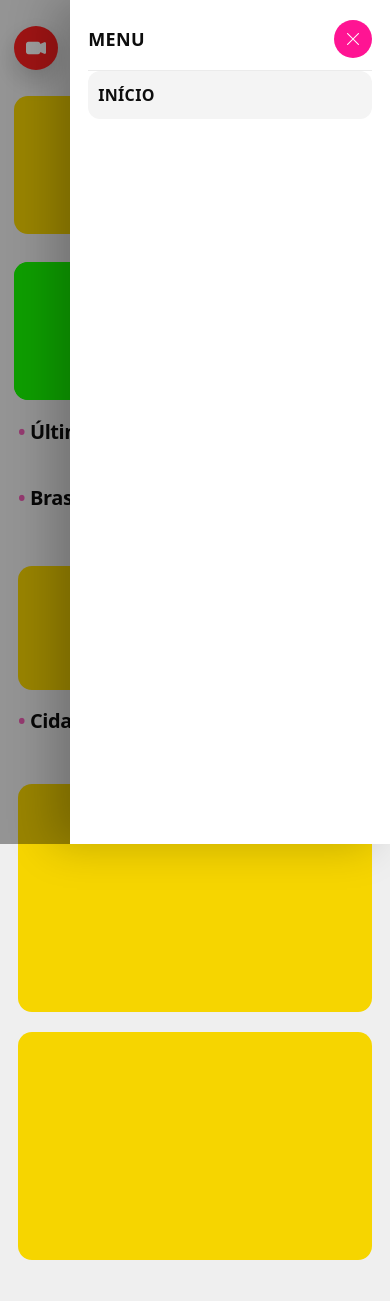
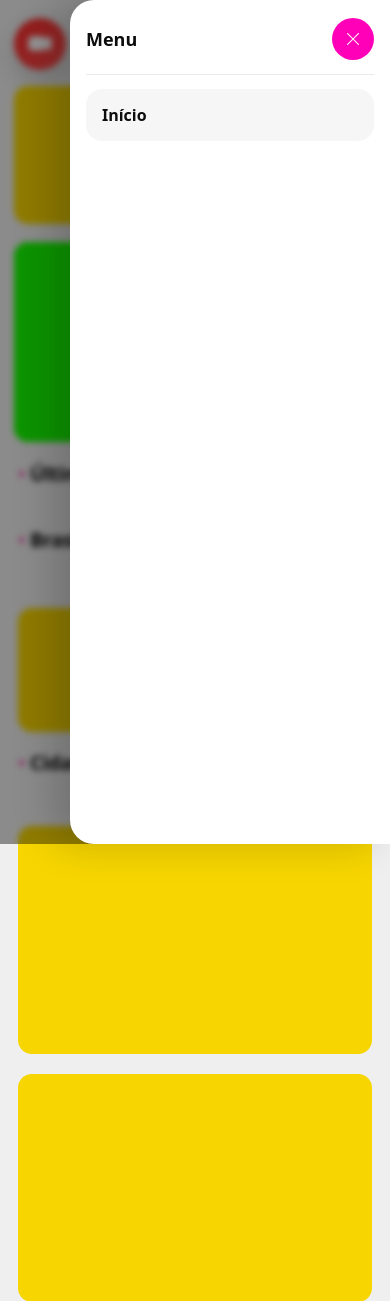
Before and after one commit to Hunter954/ParanaPOP, a Flask app: page / in a window 390 px wide, after a click that opens the changed part. Shown: the top 1301 px of the page. Run offline with Flask 3, Linux system fonts and the light colour scheme; data comes from the database, SQL or seed files in the repository; data that the repository does not hold is empty.

Commit message:
Add files via upload

```diff
--- a/app/static/css/site.css
+++ b/app/static/css/site.css
@@ -23,24 +23,6 @@ img{max-width:100%;display:block}
 .site-header-container,.site-footer-container{padding-left:16px;padding-right:16px}
 
 .site-header{padding:20px 0 8px}
-.mobile-header-bar,.mobile-menu-overlay,.mobile-menu-drawer{display:none}
-.mobile-header-bar{position:relative;align-items:center;justify-content:space-between;min-height:72px;padding:6px 0}
-.mobile-brand{position:absolute;left:50%;top:50%;transform:translate(-50%,-50%);justify-content:center;width:min(170px,calc(100% - 132px));max-width:min(170px,calc(100% - 132px));z-index:1}
-.mobile-brand img{display:block;max-width:100%;max-height:38px;width:auto;height:auto;object-fit:contain}
-.mobile-icon-button{width:44px;height:44px;border:0;border-radius:999px;background:#111;color:#fff;display:inline-flex;align-items:center;justify-content:center;text-decoration:none;font-size:20px;position:relative;z-index:2;box-shadow:0 10px 24px rgba(0,0,0,.18)}
-.mobile-icon-button:hover{opacity:.9;color:#fff}
-.mobile-live-button{background:var(--accent)}
-.mobile-menu-button{margin-left:auto;background:#ff1493}
-.mobile-menu-overlay{position:fixed;inset:0;background:rgba(0,0,0,.38);z-index:1040}
-.mobile-menu-drawer{position:fixed;top:0;right:0;width:min(82vw,320px);height:100vh;background:#fff;z-index:1041;box-shadow:-18px 0 42px rgba(0,0,0,.22);padding:20px 18px 24px;transform:translateX(100%);transition:transform .26s ease;display:flex;flex-direction:column;gap:18px}
-.mobile-menu-drawer.is-open{transform:translateX(0)}
-.mobile-menu-drawer-head{display:flex;align-items:center;justify-content:space-between;gap:12px;padding-bottom:12px;border-bottom:1px solid rgba(0,0,0,.08)}
-.mobile-menu-drawer-head strong{font-size:18px;font-weight:900;text-transform:uppercase;letter-spacing:.02em}
-.mobile-drawer-close{width:38px;height:38px;border:0;border-radius:999px;background:#ff1493;color:#fff;display:inline-flex;align-items:center;justify-content:center;font-size:16px}
-.mobile-drawer-nav{display:flex;flex-direction:column;gap:8px}
-.mobile-drawer-link{text-decoration:none;font-size:16px;font-weight:800;text-transform:uppercase;letter-spacing:.02em;padding:12px 10px;border-radius:12px;background:#f4f4f4}
-.mobile-drawer-link:hover{background:#ebebeb}
-body.mobile-menu-open{overflow:hidden}
 .header-shell{display:flex;flex-direction:column;gap:18px}
 .header-topline{display:flex;align-items:center;justify-content:space-between;gap:16px}
 .main-nav{display:flex;align-items:center;gap:20px;flex-wrap:nowrap;min-width:0}
@@ -273,14 +255,11 @@ body.mobile-menu-open{overflow:hidden}
 }
 
 @media (max-width: 767px){
-  .site-header{padding-top:12px}
   .main-wrap{padding-bottom:32px}
   .header-shell{gap:12px}
-  .mobile-header-bar{display:flex}
-  .mobile-menu-overlay.is-open,.mobile-menu-drawer{display:block}
-  .header-topline{display:none}
-  .brand-row{gap:14px}
-  .brand-row > .brand{display:none}
+  .main-nav{display:grid;grid-template-columns:repeat(3,minmax(0,1fr));width:100%;gap:10px 14px}
+  .nav-link{font-size:13px;white-space:normal}
+  .live-chip{font-size:11px;min-height:42px;min-width:132px}
   .brand-text{font-size:34px}
   .feature-thumb{height:220px}
   .news-card-row,.sidebar-stack{grid-template-columns:1fr}
@@ -297,3 +276,45 @@ body.mobile-menu-open{overflow:hidden}
 
 .right-rail .ad-placeholder,.right-rail .ad-box{width:100%}
 .article-rail .ad-placeholder--square{height:228px}
+
+
+.mobile-topbar,.mobile-menu-backdrop,.mobile-menu-drawer,.livecam-pip{display:none}
+
+@media (max-width: 767px){
+  body.mobile-menu-open{overflow:hidden}
+  .desktop-topline,.desktop-brand{display:none !important}
+  .site-header{padding:12px 0 8px}
+  .header-shell{gap:10px}
+  .mobile-topbar{display:grid;grid-template-columns:52px minmax(0,1fr) 52px;align-items:center;gap:12px;min-height:64px}
+  .mobile-brand{justify-content:center;min-width:0}
+  .mobile-brand img{width:auto;max-width:min(100%,170px);max-height:86px;object-fit:contain;margin:0 auto}
+  .mobile-icon-btn{width:52px;height:52px;border:0;border-radius:999px;display:inline-flex;align-items:center;justify-content:center;box-shadow:0 10px 24px rgba(0,0,0,.14);color:#fff}
+  .mobile-icon-btn i{font-size:23px;line-height:1}
+  .mobile-live-btn{background:linear-gradient(135deg,#ff2d2d,#ff4b4b)}
+  .mobile-menu-btn{background:linear-gradient(135deg,#ff2aa1,#ff00b8)}
+
+  .mobile-menu-backdrop{position:fixed;inset:0;background:rgba(0,0,0,.42);backdrop-filter:blur(3px);opacity:0;pointer-events:none;z-index:1040;transition:opacity .22s ease}
+  .mobile-menu-drawer{position:fixed;top:0;right:0;height:100dvh;width:min(84vw,320px);background:#fff;border-radius:24px 0 0 24px;box-shadow:-18px 0 40px rgba(0,0,0,.18);padding:18px 16px 22px;transform:translateX(100%);transition:transform .24s ease;z-index:1041}
+  body.mobile-menu-open .mobile-menu-backdrop{display:block;opacity:1;pointer-events:auto}
+  body.mobile-menu-open .mobile-menu-drawer{display:block;transform:translateX(0)}
+  .mobile-menu-head{display:flex;align-items:center;justify-content:space-between;gap:12px;padding-bottom:14px;margin-bottom:14px;border-bottom:1px solid rgba(0,0,0,.08)}
+  .mobile-menu-head strong{font-size:18px;font-weight:900}
+  .mobile-menu-close{width:42px;height:42px;border:0;border-radius:999px;background:#ff00b8;color:#fff;display:inline-flex;align-items:center;justify-content:center}
+  .mobile-menu-list{display:flex;flex-direction:column;gap:10px}
+  .mobile-menu-link{text-decoration:none;font-size:16px;font-weight:800;padding:14px 16px;border-radius:16px;background:#f6f6f6}
+
+  .brand-row{grid-template-columns:1fr;gap:14px}
+  .header-panels{grid-template-columns:1fr;gap:18px}
+  .weather-box{min-height:200px}
+
+  .livecam-pip{display:block;position:fixed;inset:0;pointer-events:none;z-index:1060}
+  .livecam-pip-window{position:absolute;top:94px;left:14px;width:min(86vw,340px);background:#111;border-radius:18px;overflow:hidden;box-shadow:0 18px 42px rgba(0,0,0,.38);pointer-events:auto;touch-action:none}
+  .livecam-pip-window.is-large{width:min(calc(100vw - 24px),420px)}
+  .livecam-pip-bar{display:flex;align-items:center;justify-content:space-between;gap:10px;padding:10px 12px;background:rgba(17,17,17,.96);color:#fff;font-size:13px;font-weight:900;cursor:grab;user-select:none}
+  .livecam-pip-bar:active{cursor:grabbing}
+  .livecam-pip-bar span{display:inline-flex;align-items:center;gap:8px;min-width:0}
+  .livecam-pip-actions{display:flex;align-items:center;gap:8px}
+  .livecam-pip-btn{width:34px;height:34px;border:0;border-radius:999px;background:#ff00b8;color:#fff;display:inline-flex;align-items:center;justify-content:center}
+  .livecam-pip-body{background:#000}
+  .livecam-pip-body .livecam-wrap{border-radius:0 !important;max-width:100% !important}
+}
--- a/app/static/js/site.js
+++ b/app/static/js/site.js
@@ -1,46 +1,4 @@
 document.addEventListener('DOMContentLoaded', () => {
-  const mobileMenuDrawer = document.getElementById('mobileMenuDrawer');
-  const mobileMenuOverlay = document.querySelector('.mobile-menu-overlay');
-  const mobileMenuToggle = document.querySelector('[data-mobile-menu-toggle]');
-  const mobileMenuClosers = document.querySelectorAll('[data-mobile-menu-close]');
-
-  if (mobileMenuDrawer && mobileMenuOverlay && mobileMenuToggle) {
-    const closeMobileMenu = () => {
-      document.body.classList.remove('mobile-menu-open');
-      mobileMenuDrawer.classList.remove('is-open');
-      mobileMenuOverlay.classList.remove('is-open');
-      mobileMenuOverlay.hidden = true;
-      mobileMenuDrawer.setAttribute('aria-hidden', 'true');
-      mobileMenuToggle.setAttribute('aria-expanded', 'false');
-    };
-
-    const openMobileMenu = () => {
-      document.body.classList.add('mobile-menu-open');
-      mobileMenuDrawer.classList.add('is-open');
-      mobileMenuOverlay.classList.add('is-open');
-      mobileMenuOverlay.hidden = false;
-      mobileMenuDrawer.setAttribute('aria-hidden', 'false');
-      mobileMenuToggle.setAttribute('aria-expanded', 'true');
-    };
-
-    mobileMenuToggle.addEventListener('click', () => {
-      if (mobileMenuDrawer.classList.contains('is-open')) closeMobileMenu();
-      else openMobileMenu();
-    });
-
-    mobileMenuClosers.forEach((button) => {
-      button.addEventListener('click', closeMobileMenu);
-    });
-
-    mobileMenuDrawer.querySelectorAll('a').forEach((link) => {
-      link.addEventListener('click', closeMobileMenu);
-    });
-
-    document.addEventListener('keydown', (event) => {
-      if (event.key === 'Escape') closeMobileMenu();
-    });
-  }
-
   document.querySelectorAll('[data-rotative]').forEach((section) => {
     const track = section.querySelector('[data-rotative-track]');
     const title = section.querySelector('.rotative-title');
@@ -76,4 +34,101 @@ document.addEventListener('DOMContentLoaded', () => {
 
     syncTitle();
   });
+
+  const body = document.body;
+  const menuToggle = document.querySelector('[data-mobile-menu-toggle]');
+  const drawer = document.getElementById('mobileMenuDrawer');
+  const menuCloser = document.querySelectorAll('[data-mobile-menu-close]');
+
+  const closeMenu = () => {
+    body.classList.remove('mobile-menu-open');
+    if (drawer) drawer.setAttribute('aria-hidden', 'true');
+    if (menuToggle) menuToggle.setAttribute('aria-expanded', 'false');
+  };
+
+  menuToggle?.addEventListener('click', () => {
+    const willOpen = !body.classList.contains('mobile-menu-open');
+    body.classList.toggle('mobile-menu-open', willOpen);
+    if (drawer) drawer.setAttribute('aria-hidden', String(!willOpen));
+    menuToggle.setAttribute('aria-expanded', String(willOpen));
+  });
+
+  menuCloser.forEach((item) => item.addEventListener('click', closeMenu));
+  drawer?.querySelectorAll('a').forEach((link) => link.addEventListener('click', closeMenu));
+
+  const pipRoot = document.getElementById('livecamPip');
+  const pipWindow = pipRoot?.querySelector('[data-livecam-window]');
+  const dragBar = pipRoot?.querySelector('[data-livecam-drag]');
+  const openBtn = document.querySelector('[data-livecam-open]');
+  const closeBtn = pipRoot?.querySelector('[data-livecam-close]');
+  const sizeBtn = pipRoot?.querySelector('[data-livecam-size]');
+
+  if (pipRoot && pipWindow && dragBar) {
+    let posX = 14;
+    let posY = 94;
+    let activePointerId = null;
+    let startX = 0;
+    let startY = 0;
+    let originX = posX;
+    let originY = posY;
+
+    const clamp = () => {
+      const maxX = Math.max(12, window.innerWidth - pipWindow.offsetWidth - 12);
+      const maxY = Math.max(76, window.innerHeight - pipWindow.offsetHeight - 12);
+      posX = Math.min(Math.max(12, posX), maxX);
+      posY = Math.min(Math.max(76, posY), maxY);
+    };
+
+    const paint = () => {
+      clamp();
+      pipWindow.style.left = `${posX}px`;
+      pipWindow.style.top = `${posY}px`;
+    };
+
+    const openPip = () => {
+      pipRoot.hidden = false;
+      pipRoot.setAttribute('aria-hidden', 'false');
+      paint();
+    };
+
+    const closePip = () => {
+      pipRoot.hidden = true;
+      pipRoot.setAttribute('aria-hidden', 'true');
+    };
+
+    openBtn?.addEventListener('click', openPip);
+    closeBtn?.addEventListener('click', closePip);
+    sizeBtn?.addEventListener('click', () => {
+      pipWindow.classList.toggle('is-large');
+      paint();
+    });
+
+    dragBar.addEventListener('pointerdown', (event) => {
+      if (event.target.closest('button')) return;
+      activePointerId = event.pointerId;
+      startX = event.clientX;
+      startY = event.clientY;
+      originX = posX;
+      originY = posY;
+      dragBar.setPointerCapture(activePointerId);
+    });
+
+    dragBar.addEventListener('pointermove', (event) => {
+      if (activePointerId !== event.pointerId) return;
+      posX = originX + (event.clientX - startX);
+      posY = originY + (event.clientY - startY);
+      paint();
+    });
+
+    const releaseDrag = (event) => {
+      if (activePointerId !== event.pointerId) return;
+      dragBar.releasePointerCapture(activePointerId);
+      activePointerId = null;
+    };
+
+    dragBar.addEventListener('pointerup', releaseDrag);
+    dragBar.addEventListener('pointercancel', releaseDrag);
+    window.addEventListener('resize', paint);
+    paint();
+  }
 });
--- a/app/templates/base.html
+++ b/app/templates/base.html
@@ -14,10 +14,10 @@
 <body>
   <header class="site-header">
     <div class="container-xl site-header-container header-shell">
-      <div class="mobile-header-bar d-md-none">
-        <a class="mobile-icon-button mobile-live-button" href="#meteorologia" aria-label="Câmeras ao vivo">
+      <div class="mobile-topbar d-md-none">
+        <button class="mobile-icon-btn mobile-live-btn" type="button" aria-label="Abrir câmera ao vivo" data-livecam-open>
           <i class="bi bi-camera-video-fill" aria-hidden="true"></i>
-        </a>
+        </button>
 
         <a class="brand mobile-brand" href="{{ url_for('site.home') }}" aria-label="Home">
           {% if logo_url %}
@@ -27,28 +27,29 @@
           {% endif %}
         </a>
 
-        <button class="mobile-icon-button mobile-menu-button" type="button" aria-label="Abrir menu" aria-controls="mobileMenuDrawer" aria-expanded="false" data-mobile-menu-toggle>
+        <button class="mobile-icon-btn mobile-menu-btn" type="button" aria-label="Abrir menu" aria-controls="mobileMenuDrawer" aria-expanded="false" data-mobile-menu-toggle>
           <i class="bi bi-list" aria-hidden="true"></i>
         </button>
       </div>
 
-      <div class="mobile-menu-overlay d-md-none" hidden data-mobile-menu-close></div>
-      <aside class="mobile-menu-drawer d-md-none" id="mobileMenuDrawer" aria-hidden="true" aria-label="Menu mobile">
-        <div class="mobile-menu-drawer-head">
+      <div class="mobile-menu-backdrop d-md-none" data-mobile-menu-close></div>
+      <aside class="mobile-menu-drawer d-md-none" id="mobileMenuDrawer" aria-hidden="true">
+        <div class="mobile-menu-head">
           <strong>Menu</strong>
-          <button class="mobile-drawer-close" type="button" aria-label="Fechar menu" data-mobile-menu-close>
+          <button class="mobile-menu-close" type="button" aria-label="Fechar menu" data-mobile-menu-close>
             <i class="bi bi-x-lg" aria-hidden="true"></i>
           </button>
         </div>
-        <nav class="mobile-drawer-nav" aria-label="Menu principal mobile">
-          <a class="mobile-drawer-link" href="{{ url_for('site.home') }}">Início</a>
+        <nav class="mobile-menu-list" aria-label="Menu mobile">
+          <a class="mobile-menu-link" href="{{ url_for('site.home') }}">Início</a>
           {% for c in nav_categories[:7] %}
-            <a class="mobile-drawer-link" href="{{ url_for('site.category', slug=c.slug) }}">{% if c.name|lower == 'ciência e tecnologia' or c.name|lower == 'ciencia e tecnologia' %}Tecnologia{% else %}{{ c.name.split(' e ')[-1] if ' e ' in c.name else c.name }}{% endif %}</a>
+            {% set short_name = c.name.split(' e ')[-1].strip() if ' e ' in c.name else c.name %}
+            <a class="mobile-menu-link" href="{{ url_for('site.category', slug=c.slug) }}">{{ short_name }}</a>
           {% endfor %}
         </nav>
       </aside>
 
-      <div class="header-topline">
+      <div class="header-topline desktop-topline">
         <nav class="main-nav" aria-label="Menu principal">
           <a class="nav-link" href="{{ url_for('site.home') }}">Início</a>
           {% for c in nav_categories[:7] %}
@@ -63,7 +64,7 @@
       </div>
 
       <div class="brand-row">
-        <a class="brand" href="{{ url_for('site.home') }}" aria-label="Home">
+        <a class="brand desktop-brand" href="{{ url_for('site.home') }}" aria-label="Home">
           {% if logo_url %}
             <img src="{{ logo_url }}" alt="{{ config.SITE_NAME }}" />
           {% else %}
@@ -91,6 +92,27 @@
       </div>
     </div>
   </header>
+
+  {% if live_embed_html %}
+    <div class="livecam-pip d-md-none" id="livecamPip" hidden aria-hidden="true">
+      <div class="livecam-pip-window" data-livecam-window>
+        <div class="livecam-pip-bar" data-livecam-drag>
+          <span><i class="bi bi-camera-video-fill" aria-hidden="true"></i> Câmera ao vivo</span>
+          <div class="livecam-pip-actions">
+            <button type="button" class="livecam-pip-btn" aria-label="Alternar tamanho" data-livecam-size>
+              <i class="bi bi-arrows-angle-expand" aria-hidden="true"></i>
+            </button>
+            <button type="button" class="livecam-pip-btn" aria-label="Fechar câmera" data-livecam-close>
+              <i class="bi bi-x-lg" aria-hidden="true"></i>
+            </button>
+          </div>
+        </div>
+        <div class="livecam-pip-body">
+          {{ live_embed_html|safe }}
+        </div>
+      </div>
+    </div>
+  {% endif %}
 
   <main class="container-xl main-wrap">
     {% block content %}{% endblock %}
```
